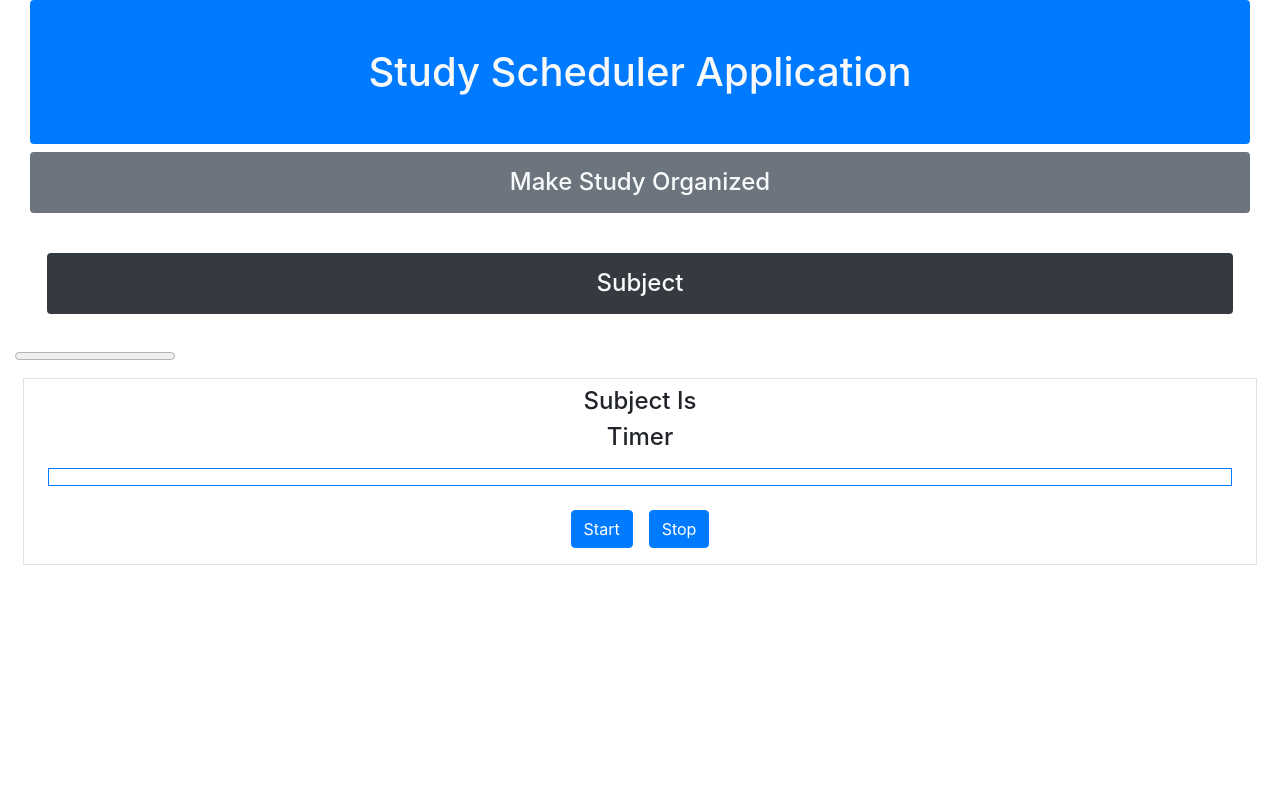
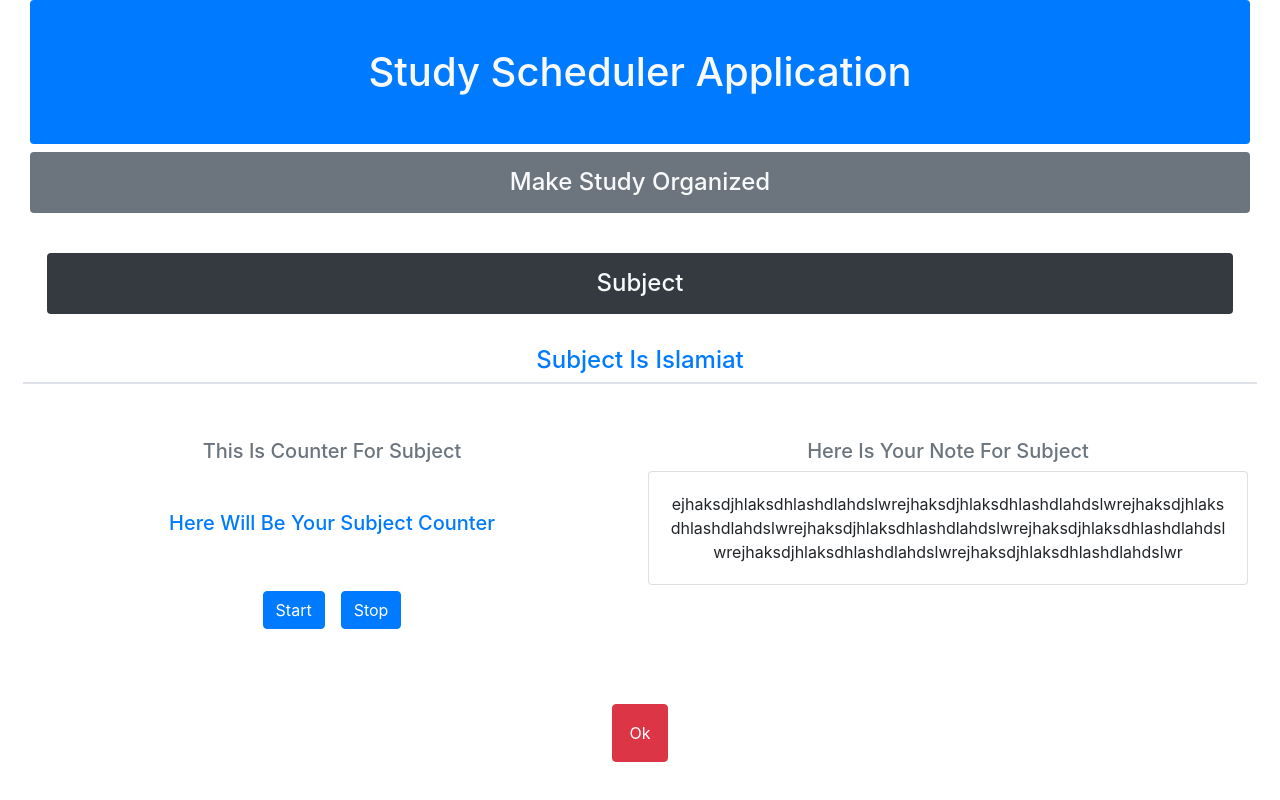
Before and after one commit to ammy-bajwa/studySchedulerApplicationWith-Electronjs, a React app: page / in a window 1280 px wide. Built offline with nearby package versions, Linux system fonts and the light colour scheme; the HTML template or start-up script is replaced by a standard one.

Commit message:
Finalising Subject Component

```diff
--- a/src/assets/css/components/Subject.css
+++ b/src/assets/css/components/Subject.css
@@ -1,8 +1,23 @@
-#timerDiv{
-    padding-left: 45%;
-    margin: 1em;
-}
 #timerBTN{
     display: flex;
     justify-content: center;
 }
+#subjectDivLeft{
+    width: 50%;
+    height: 20%;
+    float: left;
+}
+#subjectDivRight{
+    width: 50%;
+    height: 20%;
+    float: right;
+}
+#subjectCardDiv{
+    height: 100%;
+}
+#subjectOkBTN{
+    display: flex;
+    justify-content: center;
+    margin-top:20em;
+    margin-bottom:2em;
+}
--- a/src/js/App.js
+++ b/src/js/App.js
@@ -6,12 +6,14 @@ import ShowAllSubjects from './components/ShowAllSubjects';
 import Subject from './components/Subject';
 
 
+let subjectObj = {"id":"19c2de01-d95b-4543-8199-8bd430cbe78e",subject:"Islamiat",subjectNote:"ejhaksdjhlaksdhlashdlahdslwrejhaksdjhlaksdhlashdlahdslwrejhaksdjhlaksdhlashdlahdslwrejhaksdjhlaksdhlashdlahdslwrejhaksdjhlaksdhlashdlahdslwrejhaksdjhlaksdhlashdlahdslwrejhaksdjhlaksdhlashdlahdslwr",subjectTimeToStudy:0,"date":"April 21st 2018, 11:37:59 pm"}
+
 
 class App extends React.Component {
   render() {
     return (
       <div>
-        <Subject />
+        <Subject subjectObj = {subjectObj}/>
       </div>
     );
   }
--- a/src/js/components/Subject.js
+++ b/src/js/components/Subject.js
@@ -6,11 +6,15 @@ var timerInterval;
 class Subject extends React.Component {
     timerHandler = (value) => {
         if(value == 'start') {
-            let totalSeconds = 3600;
+            let totalSeconds = this.props.subjectObj.subjectTimeToStudy;
              timerInterval = window.setInterval(()=>{
                 --totalSeconds;
                 let totalMinutes = Math.ceil((totalSeconds / 60) );
-                document.getElementById("timer").textContent  = `${totalMinutes}m  ${totalSeconds}s`;
+                if(totalSeconds <= 0){
+                    return  document.getElementById("timer").textContent  = `You Have Successfully Completed The Subject Study Task`;
+                }
+                return document.getElementById("timer").textContent  = `${totalMinutes} Minutes Which Is  ${totalSeconds} Seconds Are Remaining`;
+
             },1000);
         } else if(value == 'stop'){
             clearInterval(timerInterval);
@@ -27,19 +31,32 @@ class Subject extends React.Component {
             text-center
             bg-dark p-3 m-3">Subject</h4>
         </div>
-        <progress value="0" max="10" id="progressBar"></progress>
-            <div className="border m-2 p-2">
-                <h4 className="text-center">Subject Is {}</h4>
-                <h4 className="text-center" id="counter">Timer {}</h4>
-                <div id="timerDiv" className="border border-primary">
-                    <p id="timer"></p>
-                </div>
-            <div id="timerBTN">
-                <button className="btn btn-primary m-2" onClick={()=>{this.timerHandler('start')}}>Start</button>
-                <button className="btn btn-primary m-2" onClick={()=>{
-                    this.timerHandler('stop');
-                }}>Stop</button>
-            </div>
+        <h4 className="text text-primary text-center">Subject Is {this.props.subjectObj.subject}</h4>
+        <div className="border m-2">
+        <div className="mt-5 p-2" id="subjectDivLeft">
+
+        <h5 className="text text-secondary text-center pt-6">This Is Counter For Subject</h5>
+        <div>
+            <h5 id="timer" className="text-primary m-5 text-center">Here Will Be Your Subject Counter</h5>
+        </div>
+    <div id="timerBTN">
+        <button className="btn btn-primary m-2" onClick={()=>{this.timerHandler('start')}}>Start</button>
+        <button className="btn btn-primary m-2" onClick={()=>{this.timerHandler('stop')}}>Stop</button>
+    </div>
+    </div>
+    <div className="mt-5 p-2" id="subjectDivRight">
+
+    <h5 className="text text-secondary text-center pt-6">Here Is Your Note For Subject</h5>
+    <div className="card">
+        <div className="card-body text-center" id="subjectCardDiv">
+            {this.props.subjectObj.subjectNote}
+        </div>
+    </div>
+    </div>
+        </div>
+
+            <div id="subjectOkBTN">
+                <button className="btn btn-danger p-3">Ok</button>
             </div>
         </div>
     );
```
